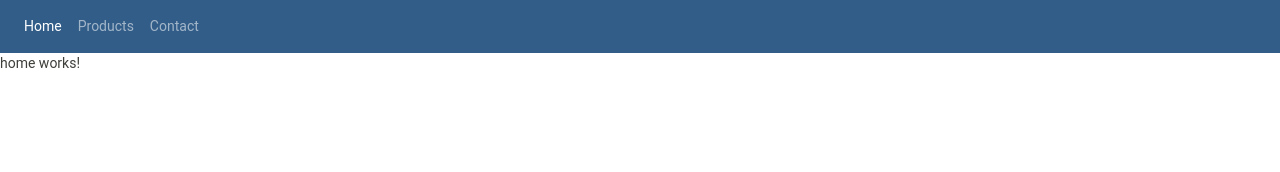
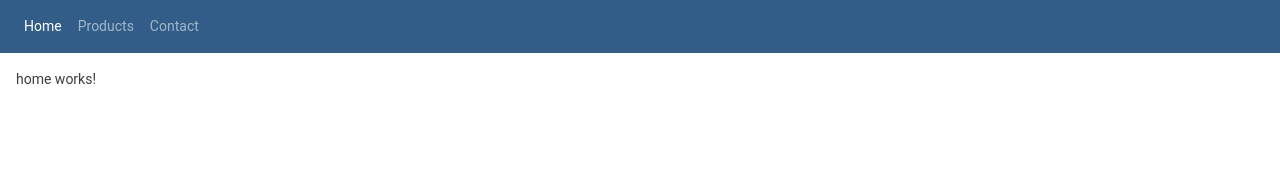
Before and after one commit to kamil-now/fp-angular, an Angular app: page /home in a window 1280 px wide. Shown: the top 172 px of the page. Built offline with nearby package versions, Linux system fonts and the light colour scheme.

Commit message:
Add page padding

```diff
--- a/src/app/app.component.html
+++ b/src/app/app.component.html
@@ -1,2 +1,4 @@
 <app-navigation></app-navigation>
-<router-outlet></router-outlet>
+<div class="p-3">
+  <router-outlet></router-outlet>
+</div>
```
